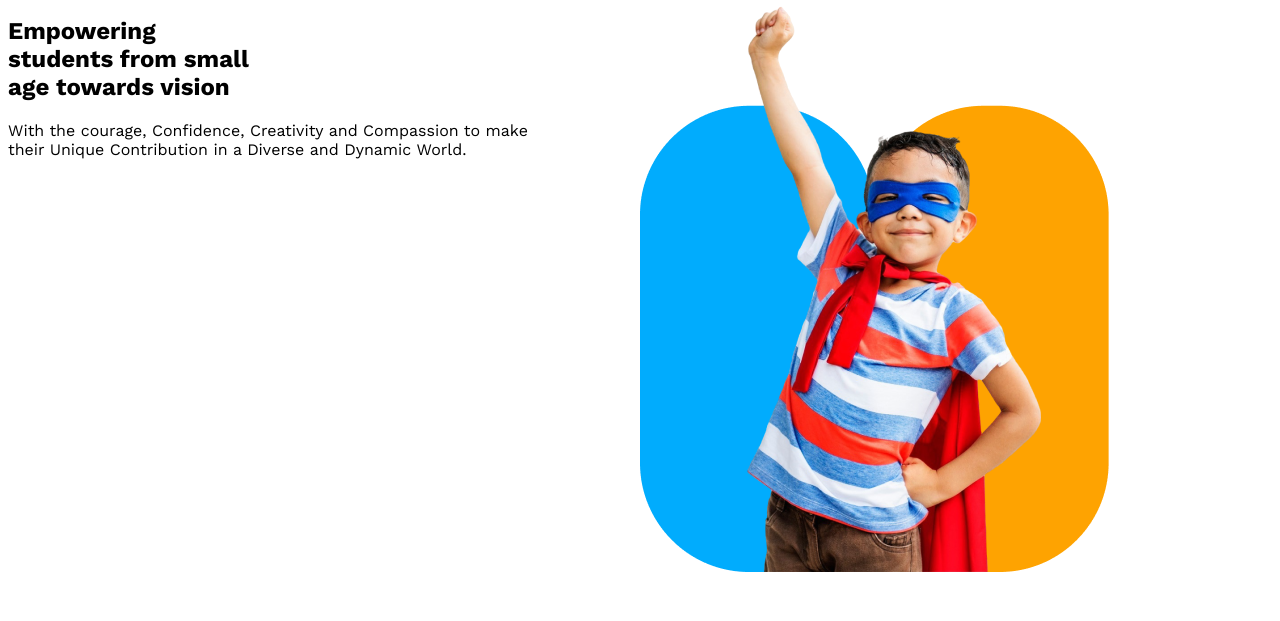
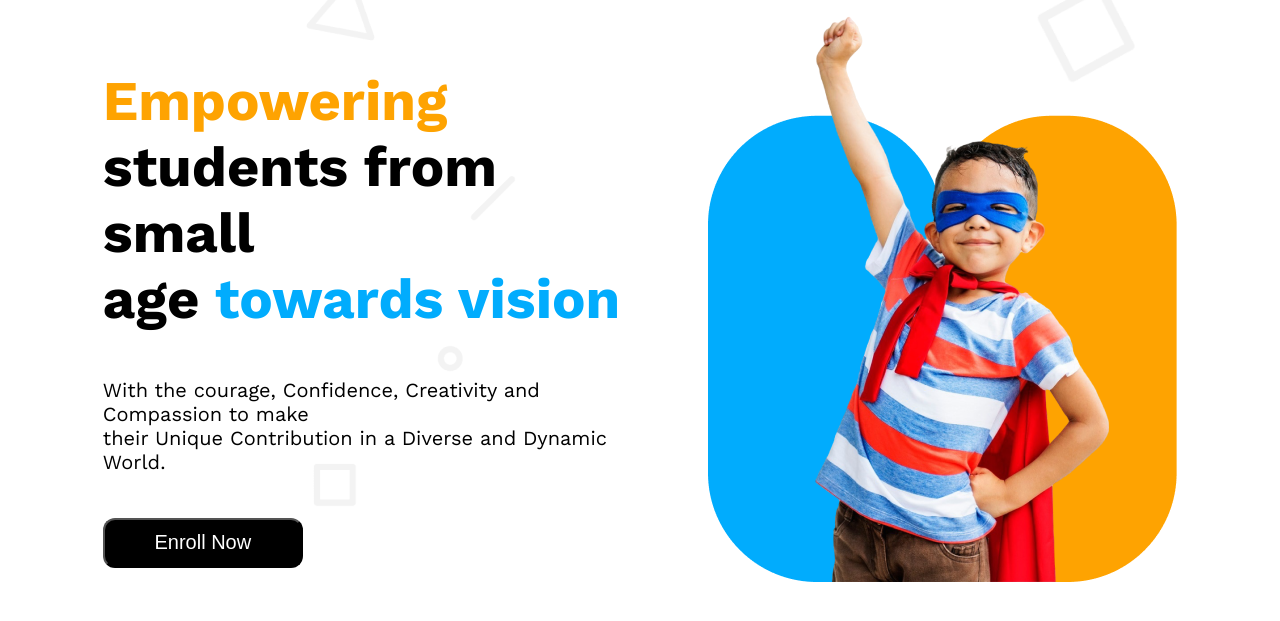
Before and after one commit to fahim4529/assainment-2, a plain HTML site: page index.html in a window 1280 px wide. Shown: the part 93-714 px from the top of the page. Drawn offline with nearby package versions, Linux system fonts and the light colour scheme.

Commit message:
style css

```diff
--- a/css/style.css
+++ b/css/style.css
@@ -6,6 +6,9 @@
   font-optical-sizing: auto;
   font-weight: 400;
   font-style: normal;
+}
+body{
+    background-image:url(/assets/bg.png);
 }
 
 
@@ -87,3 +90,54 @@ font-weight: 600;
     display: grid;
     grid-template-columns:repeat(2,1fr);
 }
+.parent-banner{
+    /* border:2px solid gray; */
+    width:85%;
+    min-height:575px;
+    /* margin-top:10px;
+    margin-left: 120px; */
+    margin:10px auto;
+    justify-content: space-between ;
+    align-items: center;
+
+
+}
+.banner-img{
+    display: flex;
+    justify-content: end;
+}
+.banner-title{
+    font-weight: 700px;
+    font-size: 56px;
+}
+.span{
+    color:#FEA301;
+}
+.span-1{
+    color:#01ACFD;
+}
+.banner-description{
+    font-size:20px;
+}
+.enroll-btn{
+    border-radius:12px;
+    background-color:black;
+    color:white;
+    font-size: 20px;
+    font-weight: 700px;
+    width: 200px;
+    height: 50px;
+    opacity: 100%;
+    margin-top:24px;
+
+}
+
+/* responsive for mobile device */
+@media screen and (max-width:576px) {
+.navbar,.parent-banner{
+    flex-direction: column;
+
+
+}
+
+}
--- a/index.html
+++ b/index.html
@@ -1,11 +1,13 @@
 <!DOCTYPE html>
 <html lang="en">
+
 <head>
     <meta charset="UTF-8">
     <meta name="viewport" content="width=device-width, initial-scale=1.0">
     <title>responsive 02</title>
     <link rel="stylesheet" href="css/style.css">
 </head>
+
 <body class="work-sans-font">
     <header>
         <section class="section">
@@ -18,9 +20,9 @@
                 <div class="nav">
                     <ul class="main">
                         <li><a href="" class="list-1">Home</a></li>
-                  <li><a href=""  class="list-2">About</a></li>
-                  <li><a href="" class="list-3" >Facilities</a></li>
-                  <li><a href="" class="list-4" >Admission</a></li>
+                        <li><a href="" class="list-2">About</a></li>
+                        <li><a href="" class="list-3">Facilities</a></li>
+                        <li><a href="" class="list-4">Admission</a></li>
                         <button class="btn">Contant</button>
                     </ul>
                 </div>
@@ -31,10 +33,12 @@
         <section>
             <div class="parent-banner">
                 <div class="banner">
-                <h2 class="banner-title">Empowering <br>students from small <br>age towards vision</h2>
+                    <h2 class="banner-title"><span class="span">Empowering</span> <br>students from small <br>age <span class="span-1">towards vision</span></h2>
                     <p class="banner-description">
-                       With the courage, Confidence, Creativity and Compassion to make <br>their Unique Contribution in a Diverse and Dynamic World.
+                        With the courage, Confidence, Creativity and Compassion to make <br>their Unique Contribution in
+                        a Diverse and Dynamic World.
                     </p>
+                    <button class="enroll-btn">Enroll Now</button>
                 </div>
                 <div class="banner-img">
                     <img src="assets/hero-kids.png" alt="ai khane akta baccar photo ace">
@@ -56,4 +60,5 @@
 
 
 </body>
+
 </html>
```
Also changed, not shown: assets/hambarger.svg (added). Lines whose indentation alone changed are shown as unchanged.
